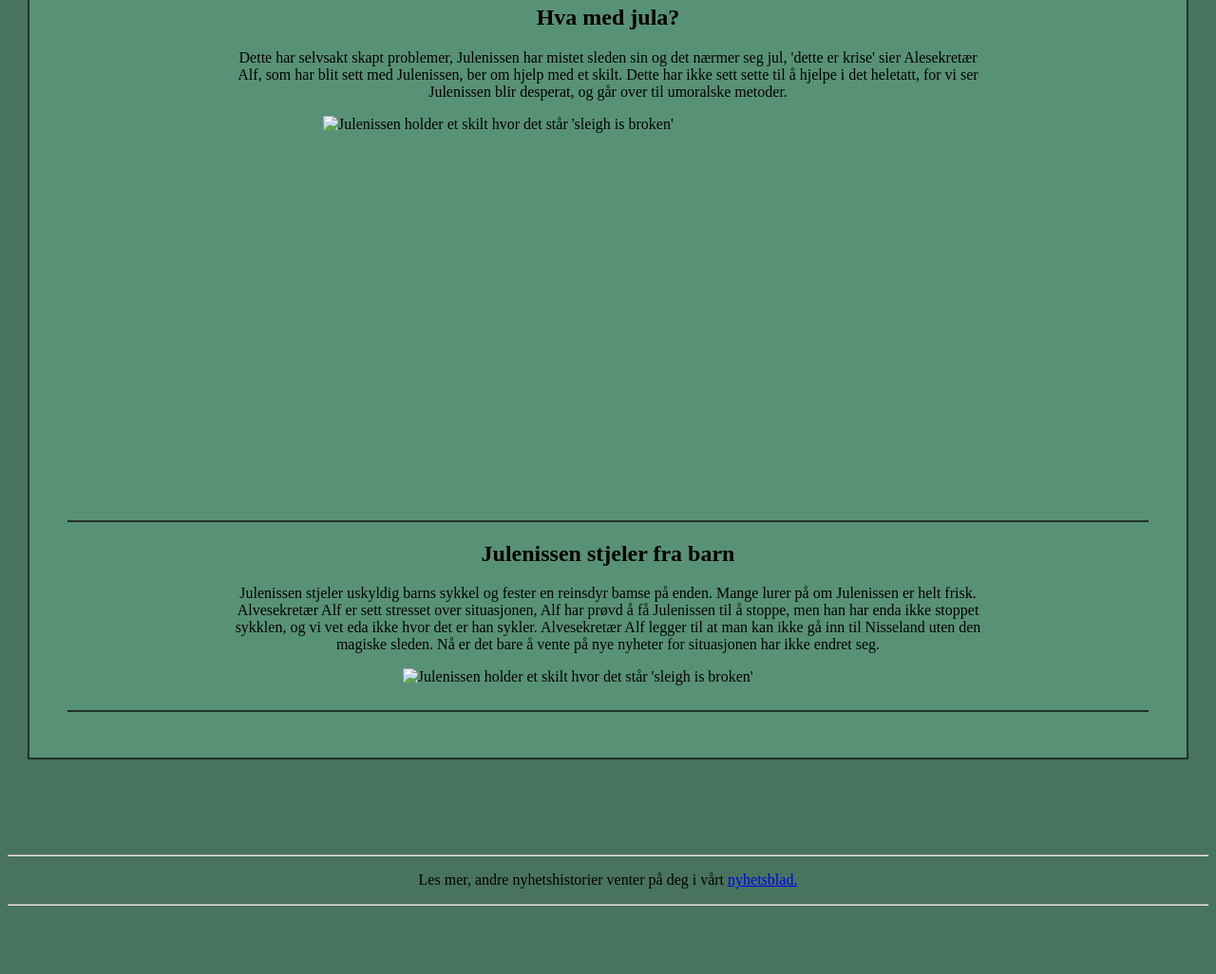
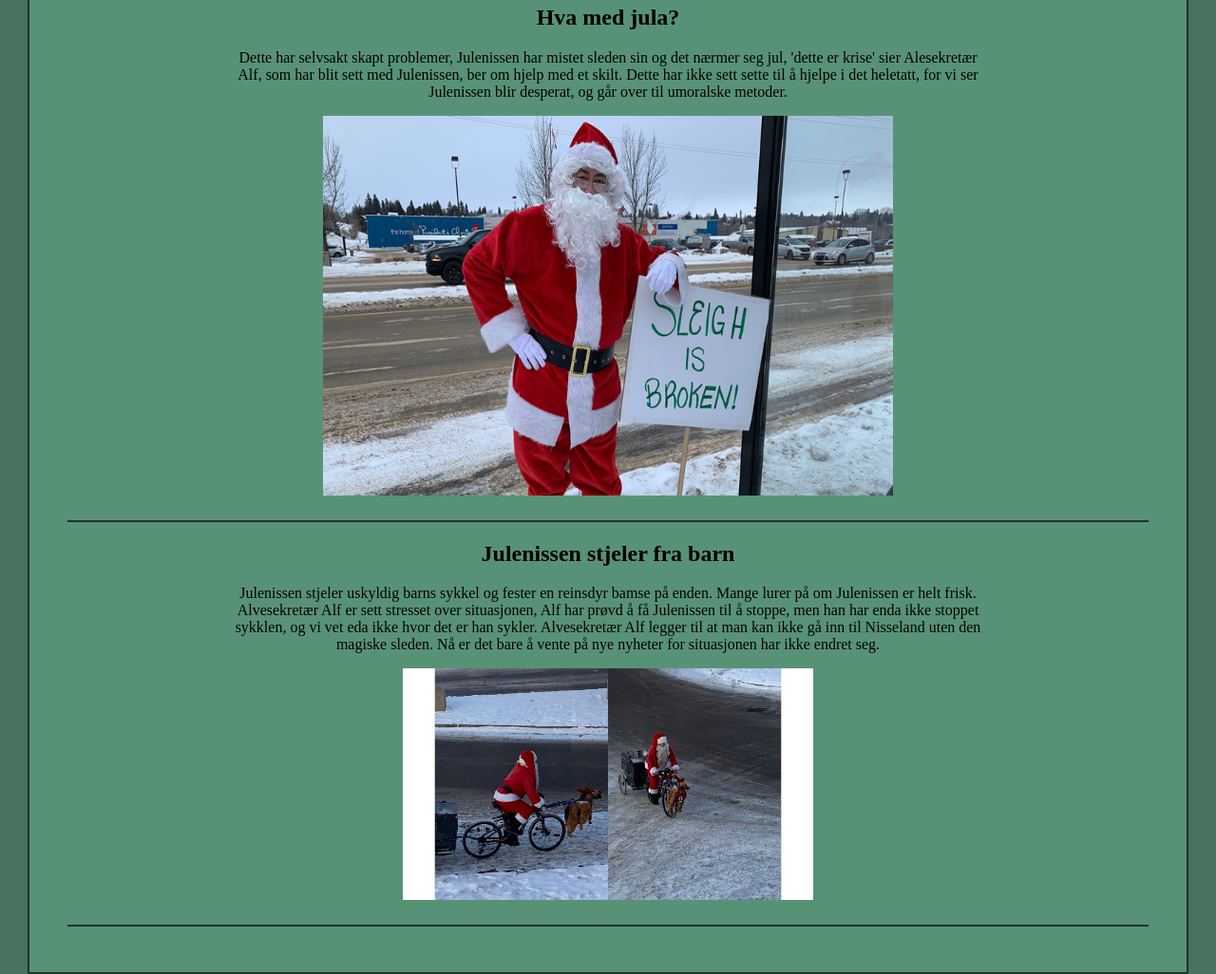
Before and after one commit to ida7even/fake-news, a plain HTML site: page index.html in a window 1280 px wide. Shown: the part 800-1826 px from the top of the page at 95% size. Before the commit the page ends 1762 px from the top, so only its background shows below. Drawn offline with Linux system fonts and the light colour scheme.

Commit message:
Update index.html

```diff
--- a/index.html
+++ b/index.html
@@ -67,7 +67,7 @@
             Julenissen blir desperat, og går over til umoralske metoder. </p>
 
         <!-- KILDE TIL BILDE "broken.png": https://panow.com/2020/12/23/santa-spotted-in-prince-albert-on-christmas-eve-eve/ -->
-        <img src="/.bilder/broken.png" width="600" height="400"
+        <img src="./bilder/broken.png" width="600" height="400"
             alt="Julenissen holder et skilt hvor det står 'sleigh is broken' ">
         <br>
         <hr color="#20332A">
@@ -85,7 +85,7 @@
             magiske sleden. Nå er det bare å vente på nye nyheter for situasjonen har ikke endret seg.</p>
 
         <!-- KILDE TIL BILDE "sykkel.jpg": https://www.confederationcollege.ca/news-events/santa-spotted-campus -->
-        <img src="/.bilder/sykkel.jpg" style="width: 38%;" alt="Julenissen holder et skilt hvor det står 'sleigh is broken' ">
+        <img src="./bilder/sykkel.jpg" style="width: 38%;" alt="Julenissen holder et skilt hvor det står 'sleigh is broken' ">
         <br>
         <hr color="#20332A">
 
```
